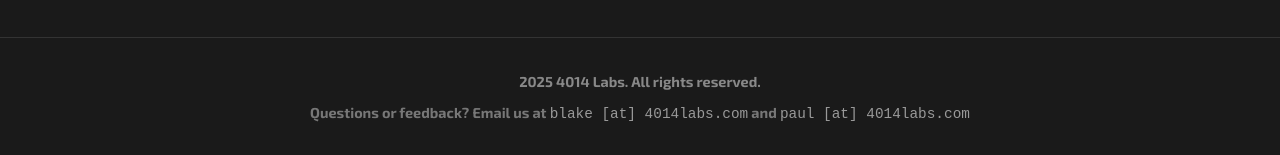
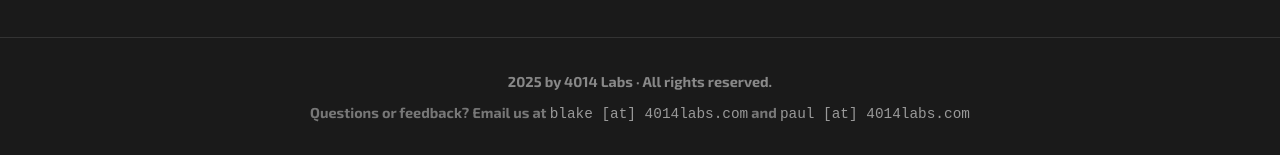
Before and after one commit to 4014-Labs/4014-labs-website, a React (Create React App) app: page / in a window 1280 px wide. Shown: the part 2111-2266 px from the top of the page. Built offline with nearby package versions, Linux system fonts and the light colour scheme; a web font is replaced by a local one.

Commit message:
Update README with project info and improve copyright text formatting

```diff
--- a/src/App.js
+++ b/src/App.js
@@ -105,7 +105,7 @@
       {/* -------------- FOOTER -------------- */}
       <footer className="site-footer">
         <div className="footer-content">
-          <p className="copyright"> {new Date().getFullYear()} 4014 Labs. All rights reserved.</p>
+          <p className="copyright"> {new Date().getFullYear()} by 4014 Labs · All rights reserved.</p>
           <p className="contact">
             Questions or feedback? Email us at{' '}
             <span className="email">blake [at] 4014labs.com</span> and{' '}
```
Also changed, not shown: 1 other file (tests, documents, lock files or other folders).
